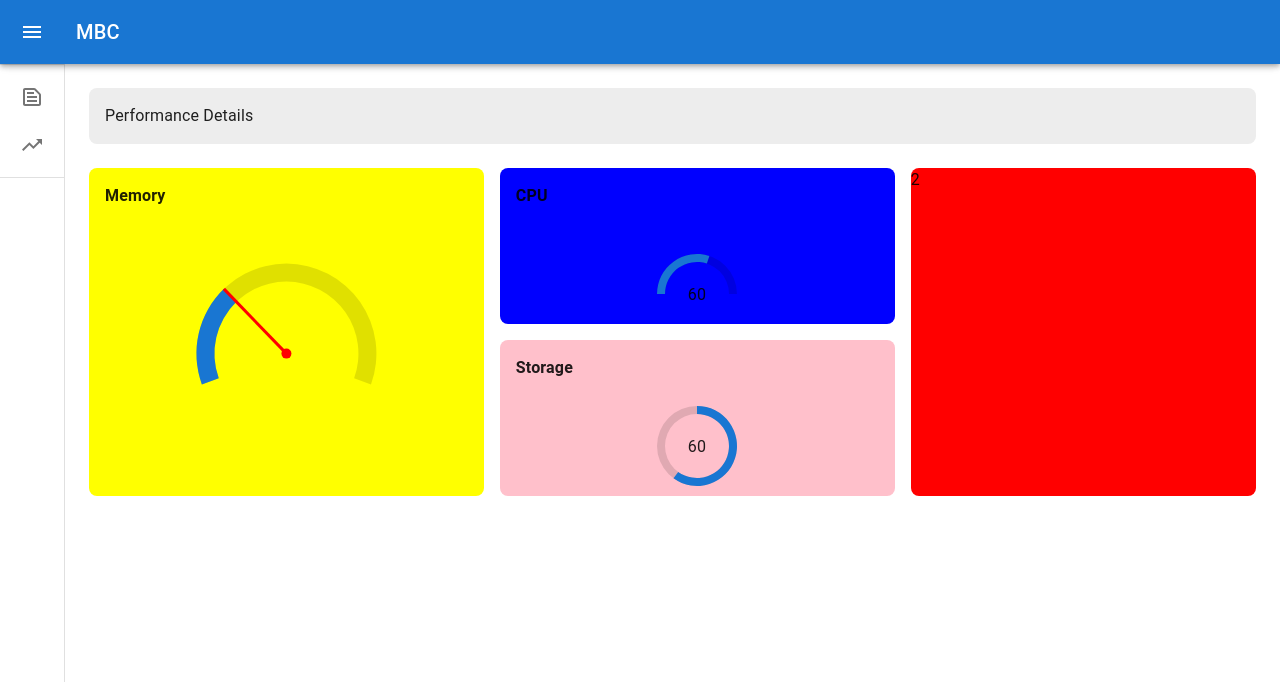
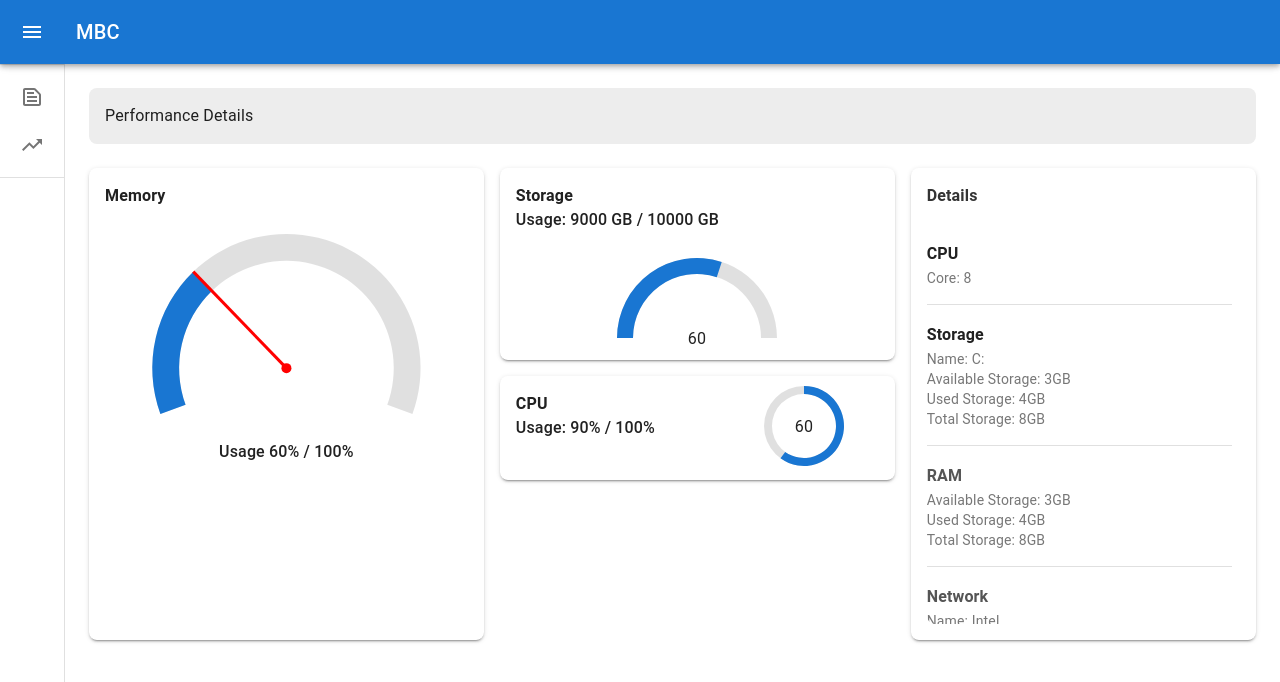
Before and after one commit to KaungMyat-K/React_TanStack_Query, a React (Vite) app: page /home/performanceDetails in a window 1280 px wide. Shown: the top 682 px of the page. Built offline with nearby package versions, Linux system fonts and the light colour scheme.

Commit message:
70% finished perf detail page design

```diff
--- a/src/components/CpuChart.jsx
+++ b/src/components/CpuChart.jsx
@@ -6,20 +6,24 @@ export default function CpuChart() {
 
   return (
     <>
-     <Box sx={{ margin:2}}>
+      <Box sx={{ margin:2,width:'50%'}}>
         <Typography sx={{ margin: 0, fontWeight: "bold" }}>CPU</Typography>
+        <Typography sx={{ margin: 0, fontWeight: "medium" }}>Usage: 90% / 100%</Typography>
       </Box>
       <Box
         sx={{
-              width: "100%",
+          width: "50%",
           display: "flex",
-              justifyContent: "center",
-              alignItems: "center",
+          flexDirection:"row-reverse",
+          justifyContent:'center',
+          alignItems:'center',
+          paddingBottom:0.5
         }}
       >
         <Stack direction={{ xs: 'column', md: 'row' }} spacing={{ xs: 1, md: 3 }}>
-            <Gauge width={100} height={100} value={60} startAngle={-90} endAngle={90} />
+        <Gauge width={150} height={100} value={60} />
         </Stack>
+
       </Box>
     </>
   )
--- a/src/components/MemoryChart.jsx
+++ b/src/components/MemoryChart.jsx
@@ -43,7 +43,7 @@ export default function MemoryChart() {
               }}
             >
                 <GaugeContainer
-                width={200}
+                width={300}
                 height={200}
                 startAngle={-110}
                 endAngle={110}
@@ -53,7 +53,11 @@ export default function MemoryChart() {
                 <GaugeValueArc />
                 <GaugePointer />
                 </GaugeContainer>
-      </Box>
+            </Box>
+            <Box sx={{ margin:2,alignItems: 'center',display:'flex',justifyContent:'center'}}>
+              <Typography sx={{ margin: 0, fontWeight: "medium" }}>Usage 60% / 100%</Typography>
+            </Box>
+
     </>
   )
 }
--- /dev/null
+++ b/src/components/PerformanceInfo.jsx
@@ -0,0 +1,121 @@
+import { Box, Divider, Typography } from "@mui/material";
+
+export default function PerformanceInfo() {
+  return (
+    <>
+      <Box
+      elevation={3}
+      sx={{
+        margin: 2,
+      }}
+    >
+      {/* Title */}
+      <Typography
+        sx={{
+          fontWeight: "bold",
+          marginBottom: 2,
+          color: "#333",
+        }}
+      >
+        Details
+      </Typography>
+
+      {/* Scrollable Content */}
+      <Box
+        sx={{
+          maxHeight: "400px",
+          overflowY: "auto",
+          borderRadius:2,
+          paddingRight: 1,
+          "&::-webkit-scrollbar": {  //scroll bar
+              height: "8px",
+              width: '6px'
+            },
+            "&::-webkit-scrollbar-track": {
+              backgroundColor: "#e0e0e0",
+              borderRadius: "10px",
+            },
+            "&::-webkit-scrollbar-thumb": {
+              backgroundColor: "#bababa",
+              borderRadius: "10px",
+              "&:hover": {
+                backgroundColor: "#949292",
+              },
+            },
+        }}
+      >
+        {/* CPU Section */}
+        <Typography
+          variant="subtitle1"
+          sx={{ fontWeight: "Bold", marginTop: 2}}
+        >
+          CPU
+        </Typography>
+        <Typography variant="body2" sx={{ color: "#777", marginBottom: 2 }}>
+          Core: 8
+        </Typography>
+
+        <Divider />
+
+        {/* Storage Section */}
+        <Typography
+          variant="subtitle1"
+          sx={{ fontWeight: "bold",  marginTop: 2 }}
+        >
+          Storage
+        </Typography>
+        <Typography variant="body2" sx={{ color: "#777" }}>
+          Name: C:
+        </Typography>
+        <Typography variant="body2" sx={{ color: "#777" }}>
+          Available Storage: 3GB
+        </Typography>
+        <Typography variant="body2" sx={{ color: "#777" }}>
+          Used Storage: 4GB
+        </Typography>
+        <Typography variant="body2" sx={{ color: "#777", marginBottom: 2 }}>
+          Total Storage: 8GB
+        </Typography>
+
+        <Divider />
+
+        {/* RAM Section */}
+        <Typography
+          variant="subtitle1"
+          sx={{ fontWeight: "bold", color: "#555", marginTop: 2 }}
+        >
+          RAM
+        </Typography>
+        <Typography variant="body2" sx={{ color: "#777" }}>
+          Available Storage: 3GB
+        </Typography>
+        <Typography variant="body2" sx={{ color: "#777" }}>
+          Used Storage: 4GB
+        </Typography>
+        <Typography variant="body2" sx={{ color: "#777", marginBottom: 2 }}>
+          Total Storage: 8GB
+        </Typography>
+
+        <Divider />
+
+        {/* Network Section */}
+        <Typography
+          variant="subtitle1"
+          sx={{ fontWeight: "bold", color: "#555", marginTop: 2 }}
+        >
+          Network
+        </Typography>
+        <Typography variant="body2" sx={{ color: "#777" }}>
+          Name: Intel
+        </Typography>
+        <Typography variant="body2" sx={{ color: "#777" }}>
+          Manufacturer: Dell
+        </Typography>
+        <Typography variant="body2" sx={{ color: "#777" }}>
+          OS: Windows 10 Pro
+        </Typography>
+      </Box>
+    </Box>
+    </>
+  )
+}
--- a/src/components/StorageChart.jsx
+++ b/src/components/StorageChart.jsx
@@ -4,19 +4,31 @@ import { Gauge } from "@mui/x-charts";
 export default function StorageChart() {
   return (
    <>
-       <Box sx={{ margin:2}}>
-    <Typography sx={{ margin: 0, fontWeight: "bold" }}>Storage</Typography>
+      <Box sx={{
+          padding: 2,
+          display: "flex",
+          flexDirection: "column",
+          alignItems: "flex-start",
+        }}
+     >
+          <Typography sx={{ fontWeight: "bold" }}>
+          Storage
+        </Typography>
+        <Typography sx={{ fontWeight: "medium" }}>
+          Usage: 9000 GB / 10000 GB
+        </Typography>
       </Box>
       <Box
           sx={{
-      width: "100%",
             display: "flex",
             justifyContent: "center",
             alignItems: "center",
+            margin:0,
+            paddingBottom:1.5
               }}
       >
           <Stack direction={{ xs: 'column', md: 'row' }} spacing={{ xs: 1, md: 3 }}>
-      <Gauge width={100} height={100} value={60} />
+            <Gauge width={200} height={100} value={60} startAngle={-90} endAngle={90} />
           </Stack>
       </Box>
    </>
--- a/src/pages/PerformanceDetailsPage.jsx
+++ b/src/pages/PerformanceDetailsPage.jsx
@@ -2,6 +2,7 @@ import { Box, Typography } from "@mui/material";
 import MemoryChart from "../components/MemoryChart";
 import CpuChart from "../components/CpuChart";
 import StorageChart from "../components/StorageChart";
+import PerformanceInfo from "../components/PerformanceInfo";
 
 export default function PerformanceDetailsPage() {
   return (
@@ -28,14 +29,15 @@ export default function PerformanceDetailsPage() {
           <Box
             sx={{
               width: "50%",
-              backgroundColor: "yellow",
+              height: 'auto',
               borderRadius: 2,
               display: "flex",
               flexDirection: "column",
-              alignItems: "flex-start",
+              overflow: "hidden",
+              boxShadow:2
             }}
           >
-              <MemoryChart />
+            <MemoryChart />
           </Box>
           <Box sx={{
             width:'50%',
@@ -45,27 +47,35 @@ export default function PerformanceDetailsPage() {
           }}>
               <Box sx={{
                 width:"100%",
-                height:"50%",
-                backgroundColor:'blue',
-                borderRadius:2
+                height:"auto",
+                borderRadius:2,
+                boxShadow:2,
+                display: "flex",
+                flexDirection: "column",
+                overflow: "hidden"
               }}>
-              <CpuChart />
+                <StorageChart />
               </Box>
               <Box sx={{
                 width:"100%",
-                height:"50%",
-                backgroundColor:'pink',
-                borderRadius:2
+                height:"auto",
+                borderRadius:2,
+                boxShadow:2,
+                display:'flex',
+                justifyContent:'space-between'
               }}>
-              <StorageChart />
+
+              <CpuChart />
               </Box>
           </Box>
         </Box>
         <Box sx={{
           width:"30%",
-          background:'red',
-          borderRadius:2
-        }}>2</Box>
+          borderRadius:2,
+          boxShadow:2
+        }}>
+          <PerformanceInfo/>
+        </Box>
       </Box>
     </>
   )
```
Lines whose indentation alone changed are shown as unchanged.
